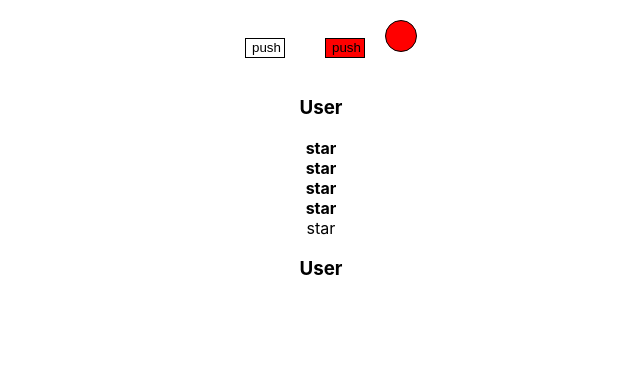
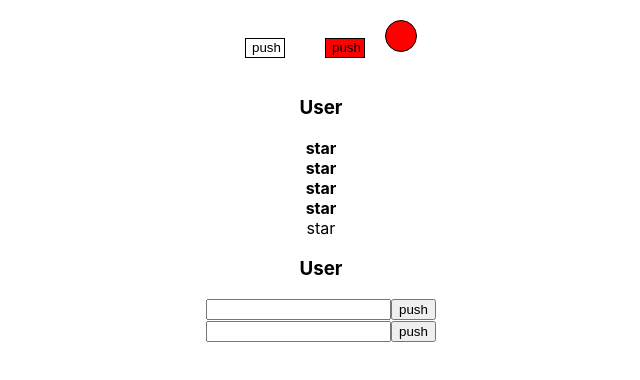
Before and after one commit to Mr-andrei/Trainreactcobzdacacproso, a React (Create React App) app: page / in a window 1280 px wide. Shown: the top 380 px of the page, without its empty margins (319-959 px from the left). Built offline with nearby package versions, Linux system fonts and the light colour scheme.

Commit message:
next commit

```diff
--- a/src/App.tsx
+++ b/src/App.tsx
@@ -6,6 +6,7 @@ import {Accordion} from "./components/accordion";
 import {Rating} from "./components/Rating";
 import {NewRating, ratingValueTupe} from "./components/NewRating";
 import {NewAccordion} from "./components/Newaccordion";
+import {Input, InputRef} from "./components/input";
 
 
 
@@ -22,6 +23,8 @@ function App() {
         <Accordion/>
         <NewRating value={star} clickStar={setStart}/>
         <NewAccordion value={accor} openaccord={() => setAccor}/>
+        <Input/>
+        <InputRef/>
         {/*<Rating value={1} />*/}
 
 
--- /dev/null
+++ b/src/components/input.tsx
@@ -0,0 +1,42 @@
+import {ChangeEvent, ChangeEventHandler, useRef, useState} from "react";
+
+
+export const Input = () => {
+    const [value, setValue] = useState("yo")
+    const addValue = () => {
+
+    }
+
+    const onChange = (e: ChangeEvent<HTMLInputElement>)=>  {
+        const action = e.currentTarget.value
+    setValue(action)}
+
+    return (
+        <div>
+        <input onChange={onChange}/>
+            <span></span>
+            <button onClick={addValue }>push</button>
+        </div>
+
+
+    )
+}
+
+
+export const InputRef = () => {
+    const [value, setValue] = useState("")
+    const inputRef = useRef<HTMLInputElement>(null)
+
+    const push = () => {
+        const el = inputRef.current as HTMLInputElement
+        setValue(el.value)
+    }
+
+    return(
+        <div>
+            <input ref={inputRef} type="text"/>
+            <span>{value}</span>
+            <button onClick={push}>push</button>
+        </div>
+    )
+}
```
